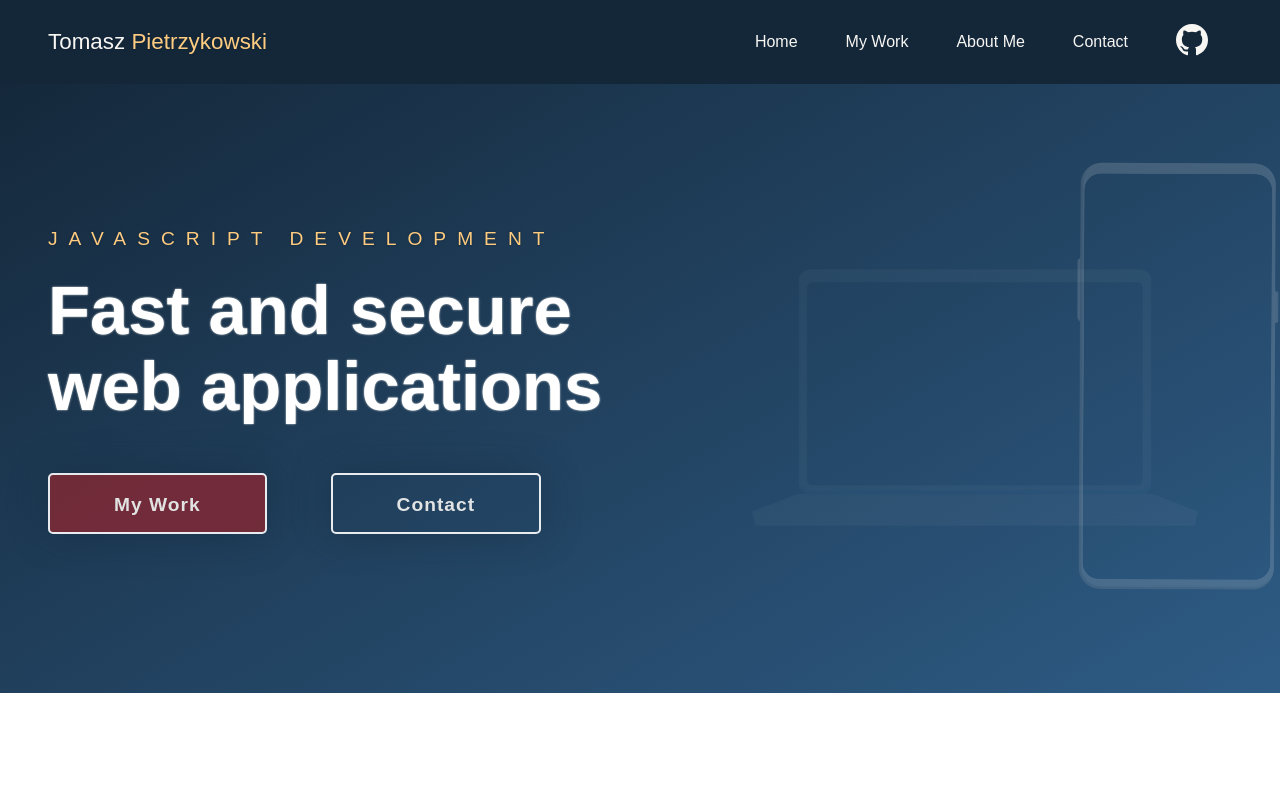
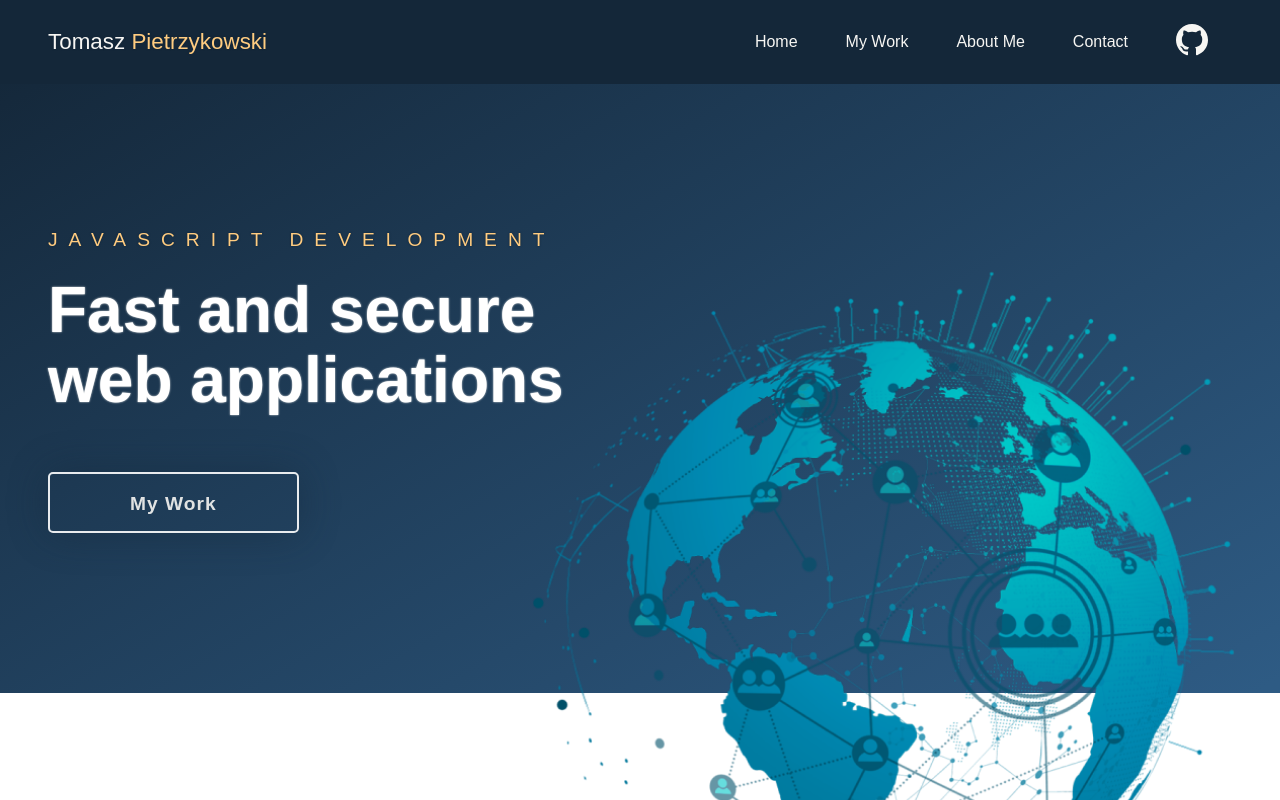
Before and after one commit to TomaszPietrzykowski/portfolio-next, a Next.js app: page / in a window 1280 px wide. Shown: the top 800 px of the page. Built offline with nearby package versions, Linux system fonts and the light colour scheme.

Commit message:
hero styles rework

```diff
--- a/pages/index.js
+++ b/pages/index.js
@@ -57,10 +57,7 @@ function HomePage() {
             Fast and secure <br />
             web applications
           </h1>
-          <div className={styles.btnContainer}>
-            <button className={styles.ctaPrimary}>My Work</button>
-            <button className={styles.ctaSecondary}>Contact</button>
-          </div>
+          <button className={styles.cta}>My Work</button>
           <div className={styles.heroImg}></div>
         </div>
       </main>
--- a/styles/Home.module.css
+++ b/styles/Home.module.css
@@ -78,10 +78,10 @@
 }
 
 .title {
-  font-size: 4.3rem;
+  font-size: 4rem;
   font-weight: 600;
   line-height: 1.1;
-  margin: 0.5rem 0 3rem 0;
+  margin: 0.5rem 0 3.5rem 0;
   text-shadow: 0px 0px 2px var(--isabelline);
 }
 .subtitle {
@@ -92,14 +92,9 @@
   color: var(--goldCrayola);
   text-shadow: 0px 0px 2px var(--persianBlue);
 }
-.btnContainer {
-  display: flex;
-  justify-content: flex-start;
-}
 
-.ctaSecondary,
-.ctaPrimary {
-  padding: 1.2rem 4rem 1rem 4rem;
+.cta {
+  padding: 1.2rem 5rem 1rem 5rem;
   font-family: inherit;
   font-size: 1.2rem;
   font-weight: 700;
@@ -110,32 +105,33 @@
   border: 2px solid var(--white);
   border-radius: 5px;
   box-shadow: 0px 0px 40px rgba(20, 39, 57, 0.5);
-  transition: all 0.15s ease-in-out;
+  transition: all 0.2s ease-in-out;
   cursor: pointer;
 }
-.ctaPrimary {
-  margin-right: 4rem;
-  font-family: inherit;
-  background: var(--wine);
+.cta:hover {
+  opacity: 0.9;
+  color: rgb(0, 197, 198);
+  border: 2px solid rgb(0, 197, 198);
 }
-.ctaPrimary:hover,
-.ctaSecondary:hover {
-  opacity: 0.9;
-  color: var(--goldCrayola);
-  border: 2px solid var(--goldCrayola);
+.title,
+.subtitle,
+.cta {
+  z-index: 10;
 }
 .featured {
   min-height: 50vh;
 }
 .heroImg {
-  height: 100%;
-  min-width: 50%;
+  height: 120%;
+  min-width: 120%;
   max-width: 700px;
-  background-image: url("../public/hero.png");
+  background-image: url("../public/globe.png");
   background-position: center;
   background-size: contain;
   background-repeat: no-repeat;
   position: absolute;
-  top: 0;
-  right: 0;
+  top: 30%;
+  right: -30%;
+  opacity: 1;
+  z-index: 8;
 }
--- a/styles/globals.css
+++ b/styles/globals.css
@@ -3,6 +3,7 @@
   --indygoDye: rgba(46, 91, 132, 1);
   --goldCrayola: rgba(255, 204, 128, 1);
   --wine: rgba(122, 42, 55, 1);
+  --darkTurquoise: rgba(0, 197, 198, 1);
   --isabelline: rgba(247, 246, 243, 1);
   --white: rgba(255, 255, 255, 1);
 }
@@ -17,6 +18,7 @@ html,
 body {
   padding: 0;
   margin: 0;
+  overflow-x: hidden;
   /* font-family: -apple-system, BlinkMacSystemFont, Segoe UI, Roboto, Oxygen,
     Ubuntu, Cantarell, Fira Sans, Droid Sans, Helvetica Neue, sans-serif; */
   font-family: "Epilogue", sans-serif;
```
Also changed, not shown: public/globe.png (added).
